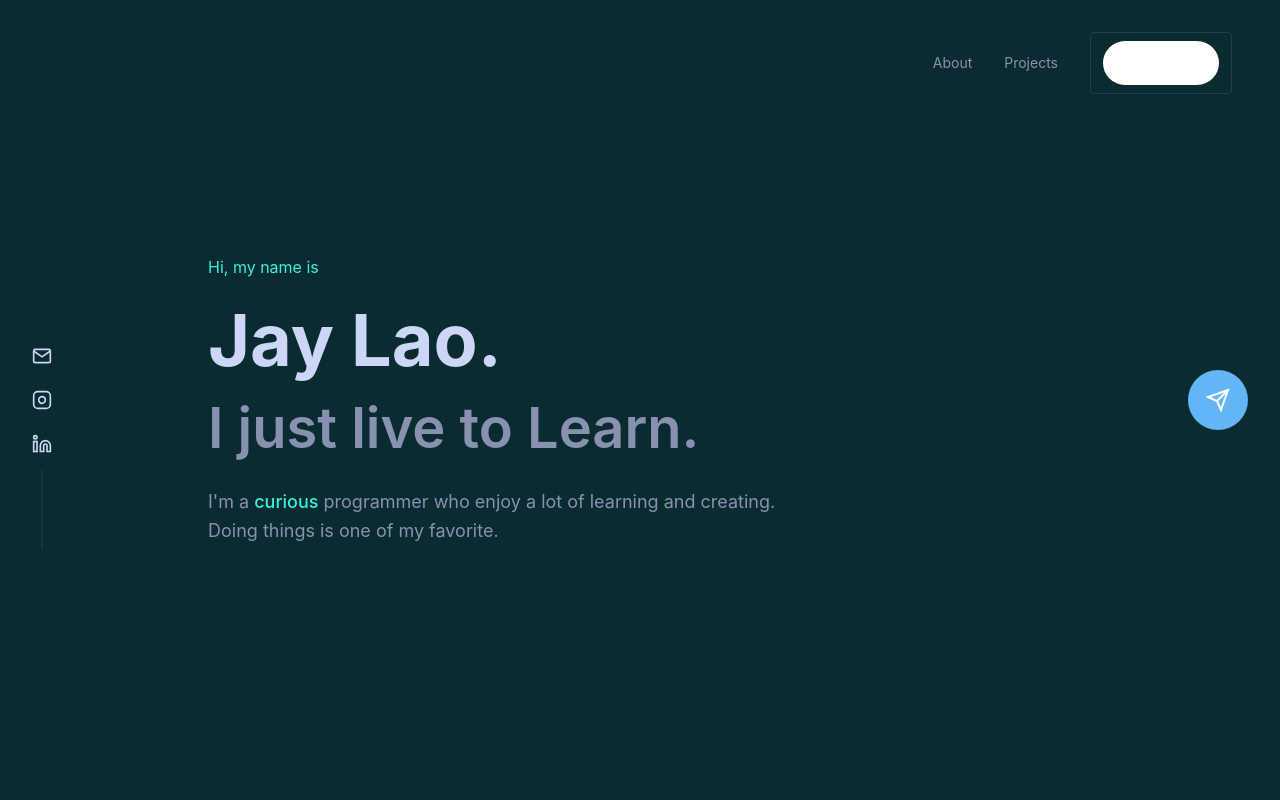
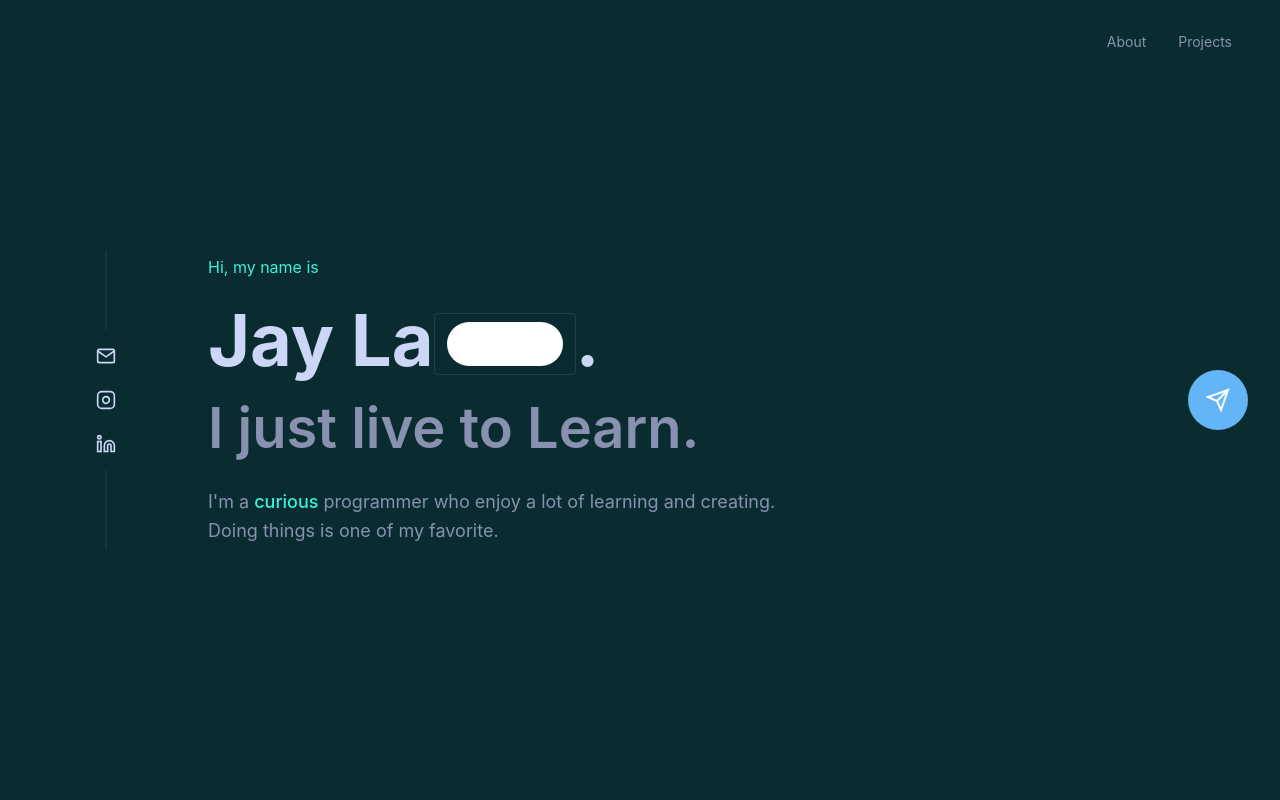
Before and after one commit to JayLao27/m-portfolio, a React (Vite) app: page / in a window 1280 px wide. Shown: the top 800 px of the page. Built offline with nearby package versions, Linux system fonts and the light colour scheme.

Commit message:
add: left icons

```diff
--- a/src/App.tsx
+++ b/src/App.tsx
@@ -1,6 +1,8 @@
 import { useState } from 'react'
 import './App.css'
-import { EmailIcon, InstagramIcon, LinkedInIcon, ContactIcon, MoonIcon } from './components/Icons'
+import {  ContactIcon, MoonIcon } from './components/Icons'
+import { LeftIcons } from './components/Left-icons'
+
 
 function App() {
   const [isDarkMode, setIsDarkMode] = useState(true)
@@ -27,52 +29,25 @@ function App() {
             Projects
           </a>
         </div>
-        <button
-          onClick={toggleTheme}
-          className={`bg-transparent border ${isDarkMode ? 'border-[rgba(136,146,176,0.2)] text-nav-text hover:bg-[rgba(136,146,176,0.2)]' : 'border-[rgba(10,43,47,0.1)] text-light-nav-text hover:bg-[rgba(10,43,47,0.1)]'} px-3 py-2 rounded cursor-pointer text-xl transition-all duration-300`}
-        >
-          {isDarkMode ? <MoonIcon /> : <MoonIcon />}
-        </button>
+
       </nav>
 
       {/* Hero Section */}
-      <section className="min-h-screen flex items-center px-[10%] relative max-w-[1600px] mx-auto max-xl:px-[5%] max-md:px-[5%]">
-        {/* Social Media Icons - Left Sidebar */}
-        <div className="absolute left-8 flex flex-col gap-6 py-4 max-md:static max-md:flex-row max-md:mb-8 max-md:left-auto max-md:pb-0">
-          <div className="absolute bottom-[-5rem] left-1/2 -translate-x-1/2 w-px h-20 bg-[rgba(136,146,176,0.2)] max-md:hidden"></div>
-          <a
-            href="laocjay697@gmail.com"
-            aria-label="Email"
-            className={`${isDarkMode ? 'text-logo-color hover:text-highlight' : 'text-light-logo-color hover:text-highlight'} transition-all duration-300 flex items-center justify-center hover:-translate-y-0.5`}
-          >
-            <EmailIcon />
-          </a>
-          <a
-            href="https://www.instagram.com/xjay_lao"
-            target="_blank"
-            rel="noopener noreferrer"
-            aria-label="Instagram"
-            className={`${isDarkMode ? 'text-logo-color hover:text-highlight' : 'text-light-logo-color hover:text-highlight'} transition-all duration-300 flex items-center justify-center hover:-translate-y-0.5`}
-          >
-            <InstagramIcon />
-          </a>
-          <a
-            href="https://www.linkedin.com/in/jaylao"
-            target="_blank"
-            rel="noopener noreferrer"
-            aria-label="LinkedIn"
-            className={`${isDarkMode ? 'text-logo-color hover:text-highlight' : 'text-light-logo-color hover:text-highlight'} transition-all duration-300 flex items-center justify-center hover:-translate-y-0.5`}
-          >
-            <LinkedInIcon />
-          </a>
-        </div>
+      <section className="min-h-screen flex items-center px-[10%] relative max-w-[1600px] max-xl:px-[5%] max-md:px-[5%]">
+        {/* Social Media Icons - Right Side */}
+        <LeftIcons isDarkMode={isDarkMode} />
 
         {/* Hero Content */}
         <div className="flex-1 max-w-[700px] pl-20 max-xl:pl-12 max-md:pl-4 animate-fade-in-up">
           <div>
             <p className="text-hi-text text-base mb-4 font-normal">Hi, my name is</p>
             <h1 className={`text-[4.5rem] font-bold ${isDarkMode ? 'text-name-text' : 'text-light-name-text'} mb-2 leading-tight max-xl:text-[3.5rem] max-md:text-[2.5rem] max-sm:text-[2rem]`}>
-              Jay Lao<span className="relative inline-block"> .</span>
+              Jay La
+                  <button onClick={toggleTheme} //button icon toggle
+                  className={`bg-transparent border ${isDarkMode ? 'border-[rgba(136,146,176,0.2)] text-nav-text hover:bg-[rgba(136,146,176,0.2)]' : 'border-[rgba(10,43,47,0.1)] text-light-nav-text hover:bg-[rgba(10,43,47,0.1)]'} px-3 py-2 rounded cursor-pointer text-xl transition-all duration-300`}>
+                  {isDarkMode ? <MoonIcon /> : <MoonIcon />}
+                  </button>
+              <span className="relative inline-block"> .</span>
             </h1>
             <h2 className={`text-[3.5rem] font-semibold ${isDarkMode ? 'text-tagline-text' : 'text-light-tagline-text'} mb-6 leading-tight max-xl:text-[2.5rem] max-md:text-[2rem] max-sm:text-[1.5rem]`}>
               I just live to Learn.
--- /dev/null
+++ b/src/components/Left-icons.tsx
@@ -0,0 +1,35 @@
+import { EmailIcon, InstagramIcon, LinkedInIcon } from './Icons';
+
+export function LeftIcons({ isDarkMode }: { isDarkMode: boolean }) {
+  return (
+    <div className="absolute left-24 flex flex-col gap-6 py-4 max-md:static max-md:flex-row max-md:mb-8 max-md:right-auto max-md:pb-0">
+      <div className="absolute top-[-5rem] left-1/2 -translate-x-1/2 w-px h-20 bg-[rgba(136,146,176,0.2)] max-md:hidden"></div>
+          <a
+            href="laocjay697@gmail.com"
+            aria-label="Email"
+            className={`${isDarkMode ? 'text-logo-color hover:text-highlight' : 'text-light-logo-color hover:text-highlight'} transition-all duration-300 flex items-center justify-center hover:-translate-y-0.5`}
+          >
+            <EmailIcon />
+          </a>
+          <a
+            href="https://www.instagram.com/xjay_lao"
+            target="_blank"
+            rel="noopener noreferrer"
+            aria-label="Instagram"
+            className={`${isDarkMode ? 'text-logo-color hover:text-highlight' : 'text-light-logo-color hover:text-highlight'} transition-all duration-300 flex items-center justify-center hover:-translate-y-0.5`}
+          >
+            <InstagramIcon />
+          </a>
+          <a
+            href="https://www.linkedin.com/in/jaylao"
+            target="_blank"
+            rel="noopener noreferrer"
+            aria-label="LinkedIn"
+            className={`${isDarkMode ? 'text-logo-color hover:text-highlight' : 'text-light-logo-color hover:text-highlight'} transition-all duration-300 flex items-center justify-center hover:-translate-y-0.5`}
+          >
+            <LinkedInIcon />
+          </a>
+      <div className="absolute bottom-[-5rem] left-1/2 -translate-x-1/2 w-px h-20 bg-[rgba(136,146,176,0.2)] max-md:hidden"></div>
+    </div>
+  )
+}
```
